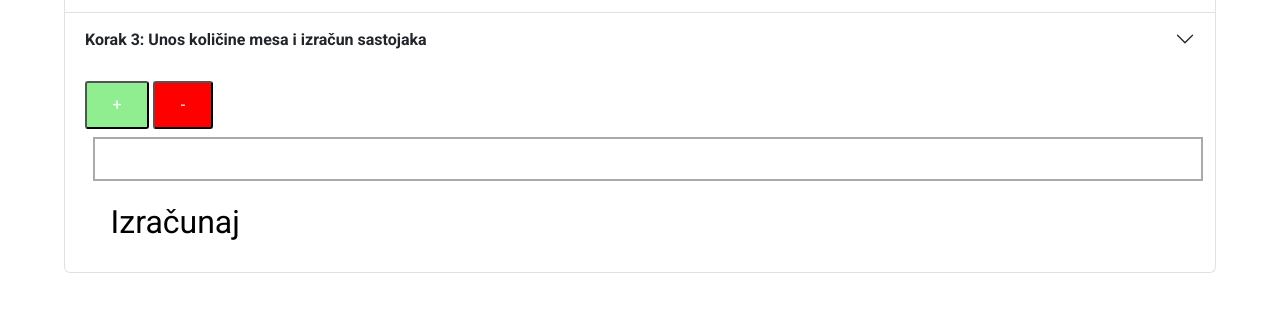
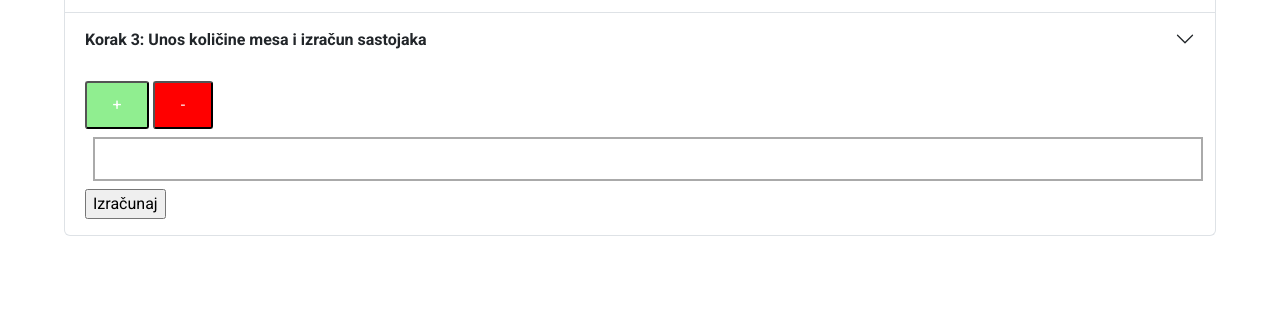
Before and after one commit to gsostarko/Piggy, a Flask app: a page that uses templates/novo_mjerenje.html in a window 1280 px wide. Shown: the part 288-600 px from the top of the page. Run offline with Flask 3, Linux system fonts and the light colour scheme; a database or web service that is not in the repository returns one stand-in record (values such as "Sample title"); some libraries are stand-ins or nearby versions.

Commit message:
Update novo_mjerenje.html

```diff
--- a/templates/novo_mjerenje.html
+++ b/templates/novo_mjerenje.html
@@ -99,7 +99,7 @@
 
 
 
-      <input class="button-filter" src="/static/img/calculate.png" type="submit" name="action" value="Izračunaj">
+      <input class="button-calculate" type="submit" name="action" value="Izračunaj">
 
 
 
```
